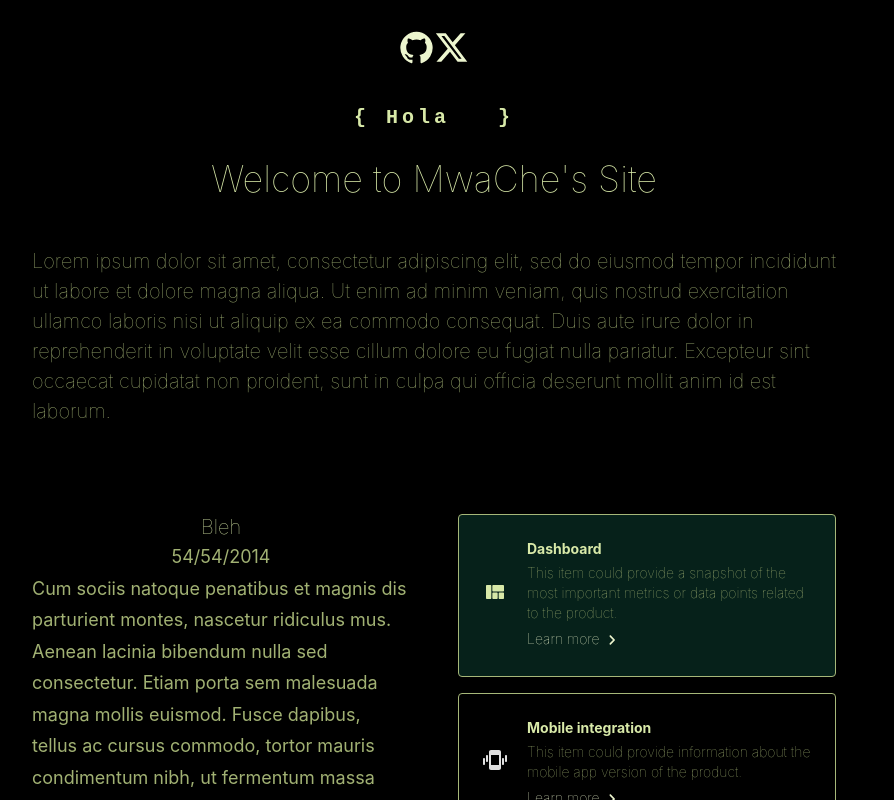
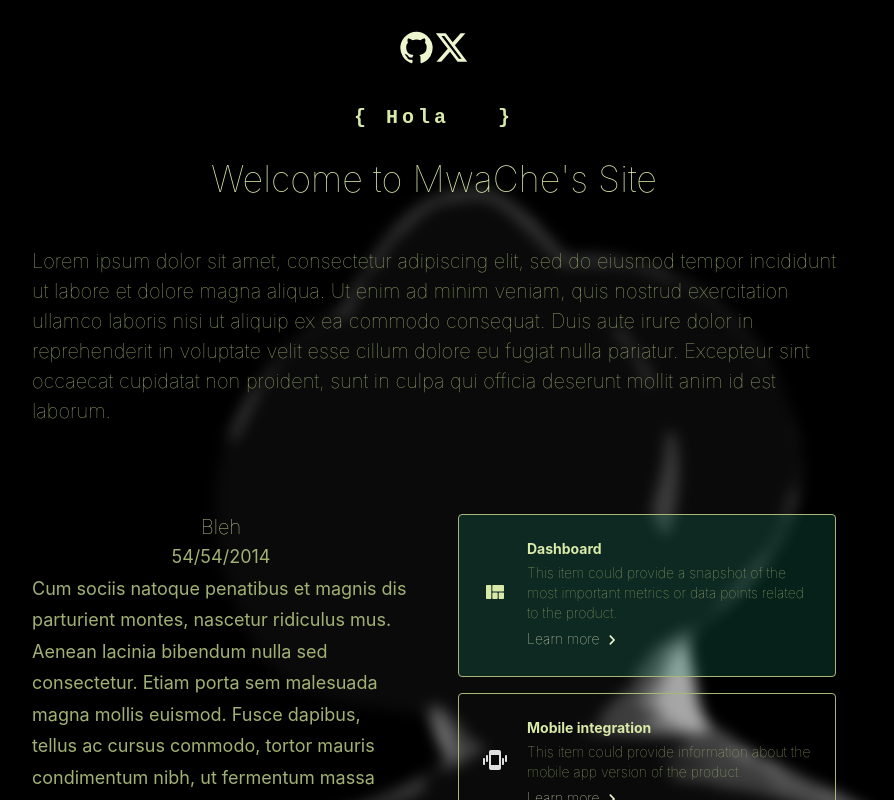
Before and after one commit to mwchben/mwache, a React (Create React App) app: page / in a window 1280 px wide. Shown: the top 800 px of the page, without its empty margins (206-1100 px from the left). Built offline with nearby package versions, Linux system fonts and the light colour scheme; a web font is replaced by a local one.

Commit message:
welp, did a background thingy there

```diff
--- a/src/index.css
+++ b/src/index.css
@@ -5,9 +5,12 @@
     sans-serif;
   -webkit-font-smoothing: antialiased;
   -moz-osx-font-smoothing: grayscale;
-  /* background-color: #242526; */
   background-color: #000000;
-
+  background-image: url("../src/Asset/images/avSVG.svg");
+  background-repeat: no-repeat;
+  background-size: cover;
+  background-position: bottom;
+  backdrop-filter: blur(7px);
 }
 
 
```
Also changed, not shown: src/Asset/images/avSVG.svg (added).
